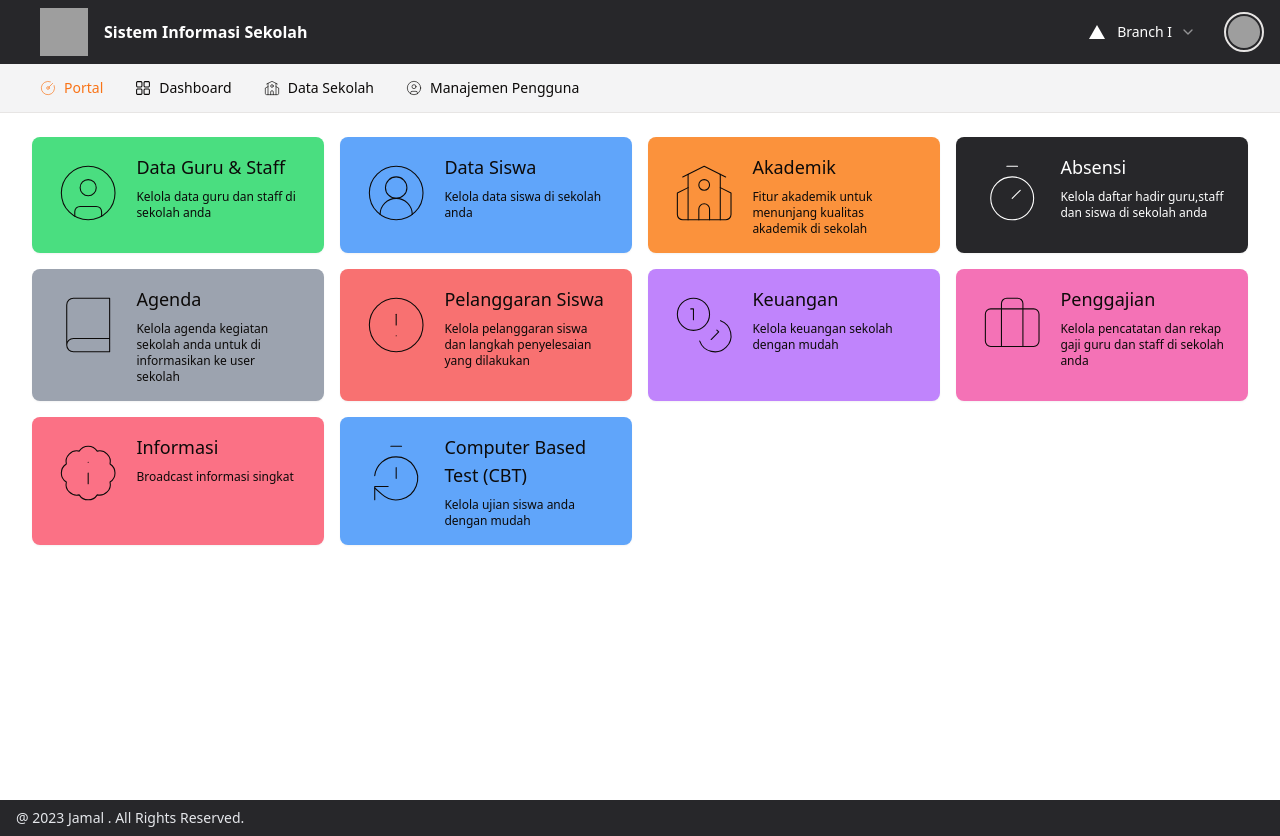
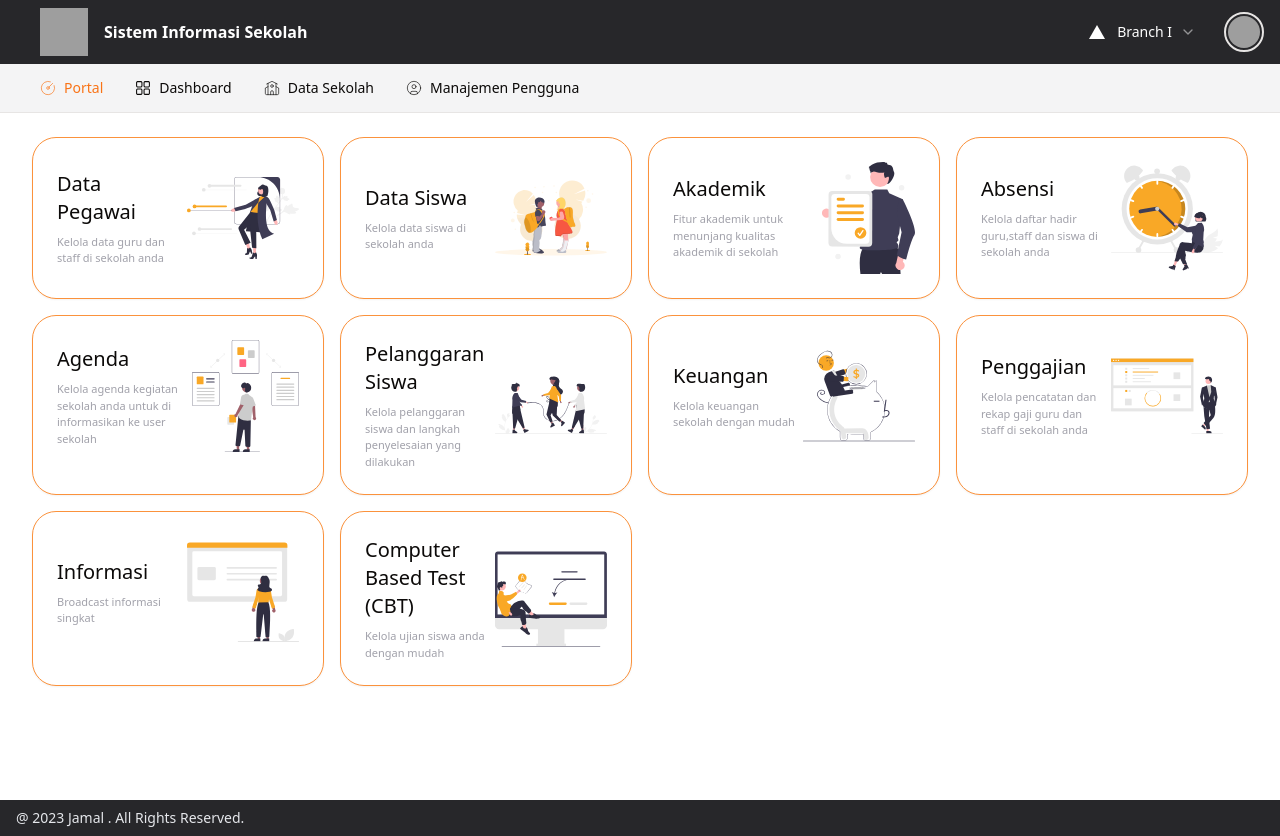
Before and after one commit to SofyanArdiansyah888/vite-shadcn, a React (Vite) app: page / in a window 1280 px wide. Built offline with nearby package versions, Linux system fonts and the light colour scheme; grey boxes are pictures that could not be loaded.

Commit message:
style: change portal design

```diff
--- a/src/pages/portal/components/portal-card.tsx
+++ b/src/pages/portal/components/portal-card.tsx
@@ -1,54 +1,47 @@
 import {Card, CardContent} from "@/components/ui/card.tsx";
-import React from "react";
 import {cva} from "class-variance-authority";
 import {cn} from "@/lib/utils.ts";
 import {Link} from "@tanstack/react-router";
 
-
 interface PortalPageProps {
     title: string
     subtitle: string
-    icon: React.ReactNode
+    imageUrl: string
     color: "red" | "green" | "blue" | "orange" | "zinc" | "gray" | "purple" | "pink" | "indigo" | "rose" | "emerald"
     link: string
 }
 
-const variants = cva("", {
+const variants = cva("hover:text-white font-medium border-[1.3px] rounded-3xl", {
     variants: {
         color: {
-            red: "bg-red-400 hover:bg-red-200",
-            green: "bg-green-400 hover:bg-green-200",
-            blue: "bg-blue-400 hover:bg-blue-200",
-            orange: "bg-orange-400 hover:bg-orange-200",
-            zinc: "bg-zinc-800 hover:bg-zinc-200 text-white",
-            gray: "bg-gray-400 hover:bg-gray-200",
-            purple: "bg-purple-400 hover:bg-purple-200",
-            pink: "bg-pink-400 hover:bg-pink-200",
-            indigo: "bg-indigo-400 hover:bg-indigo-200",
-            rose: "bg-rose-400 hover:bg-rose-200",
-            emerald: "bg-emerald-400 hover:bg-emerald-200",
+            green: "border-primary hover:bg-primary",
+            red: "border-red-400 hover:bg-red-400",
+            blue: "border-blue-400 hover:bg-blue-400",
+            orange: "border-orange-400 hover:bg-orange-400",
+            zinc: "border-zinc-800 hover:bg-zinc-800",
+            gray: "border-gray-400 hover:bg-gray-400",
+            purple: "border-purple-400 hover:bg-purple-400",
+            pink: "border-pink-400 hover:bg-pink-400",
+            indigo: "border-indigo-400 hover:bg-indigo-400",
+            rose: "border-rose-400 hover:bg-rose-400",
+            emerald: "border-emerald-400 hover:bg-emerald-400",
         }
     },
     defaultVariants: {
         color: "green"
     }
 })
-export default function PortalCard({color, icon, title, subtitle, link}: PortalPageProps) {
+export default function PortalCard({color, imageUrl, title, subtitle, link}: PortalPageProps) {
     return <Card className={`${cn(variants({color}))} cursor-pointer`}>
         <Link to={link}>
-            <CardContent className={"flex py-4 gap-4 items-start"}>
-                {icon}
+            <CardContent className={"flex py-6 gap-2 items-center group"}>
                 <div className={"basis-5/6 space-y-3"}>
                     <div className={"space-y-2"}>
-                        <h2 className={"text-lg"}>{title}</h2>
-                        <p className={"text-xs"}>{subtitle}</p>
+                        <h2 className={"text-xl"}>{title}</h2>
+                        <p className={"text-[11px] text-zinc-400 font-medium group-hover:cursor-pointer group-hover:text-white"}>{subtitle}</p>
                     </div>
-                    {/*<Button size={"xs"} variant={"ghost"} className={"text-xs flex gap-1 items-center"}>*/}
-                    {/*    Pilih Menu*/}
-                    {/*    <ArrowRight strokeWidth={1} className={"h-4 w-4"}/>*/}
-                    {/*</Button>*/}
                 </div>
-
+                <img src={imageUrl} className={"w-28 h-28"} alt={"Menu Icon"}/>
             </CardContent>
         </Link>
     </Card>
--- a/src/pages/portal/portal.tsx
+++ b/src/pages/portal/portal.tsx
@@ -1,17 +1,15 @@
 import PortalCard from "@/pages/portal/components/portal-card.tsx";
-import {
-    BadgeInfoIcon,
-    BookIcon,
-    BriefcaseIcon,
-    CircleAlertIcon,
-    CircleUserIcon,
-    CircleUserRoundIcon,
-    CoinsIcon,
-    SchoolIcon,
-    TimerIcon,
-    TimerReset
-} from "lucide-react";
 import PortalLayout from "@/components/layout/portal-layout.tsx";
+import teacherUrl from "../../assets/teacher.svg"
+import imageUrl from "../../assets/children.svg"
+import certivicateUrl from "../../assets/certivicate.svg"
+import timeUrl from "../../assets/time.svg"
+import agendaUrl from "../../assets/agenda.svg"
+import moneyUrl from "../../assets/money.svg"
+import salaryUrl from "../../assets/salary.svg"
+import informationUrl from "../../assets/information.svg"
+import childrenPlayUrl from "../../assets/children-play.svg"
+import testUrl from "../../assets/test.svg"
 
 export default function PortalPage() {
 
@@ -19,25 +17,25 @@ export default function PortalPage() {
         <section className="flex-1 space-y-4 p-8 pt-6">
             <div className={"grid grid-cols-1 md:grid-cols-3 lg:grid-cols-4 gap-4"}>
                 <PortalCard
-                    title={"Data Guru & Staff"}
+                    title={"Data Pegawai"}
                     subtitle={"Kelola data guru dan staff di sekolah anda"}
-                    icon={<CircleUserIcon strokeWidth={0.4} className={"h-20 w-20"}/>}
-                    color={"green"}
+                    imageUrl={teacherUrl}
+                    color={"orange"}
                     link={"/staff"}
                 />
 
                 <PortalCard
                     title={"Data Siswa"}
                     subtitle={"Kelola data siswa di sekolah anda"}
-                    icon={<CircleUserRoundIcon strokeWidth={0.4} className={"h-20 w-20"}/>}
-                    color={"blue"}
-                    link={"/"}
+                    imageUrl={imageUrl}
+                    color={"orange"}
+                    link={"/siswa"}
                 />
 
                 <PortalCard
                     title={"Akademik"}
                     subtitle={"Fitur akademik untuk menunjang kualitas akademik di sekolah"}
-                    icon={<SchoolIcon strokeWidth={0.4} className={"h-20 w-20"}/>}
+                    imageUrl={certivicateUrl}
                     color={"orange"}
                     link={"/akademik/referensi/tahun-ajaran"}
                 />
@@ -45,40 +43,40 @@ export default function PortalPage() {
                 <PortalCard
                     title={"Absensi"}
                     subtitle={"Kelola daftar hadir guru,staff dan siswa di sekolah anda"}
-                    icon={<TimerIcon strokeWidth={0.4} className={"h-20 w-20"}/>}
-                    color={"zinc"}
+                    imageUrl={timeUrl}
+                    color={"orange"}
                     link={"/"}
                 />
 
                 <PortalCard
                     title={"Agenda"}
                     subtitle={"Kelola agenda kegiatan sekolah anda untuk di informasikan ke user sekolah"}
-                    icon={<BookIcon strokeWidth={0.4} className={"h-20 w-20"}/>}
-                    color={"gray"}
+                    imageUrl={agendaUrl}
+                    color={"orange"}
                     link={"/agenda"}
                 />
 
                 <PortalCard
                     title={"Pelanggaran Siswa"}
                     subtitle={"Kelola pelanggaran siswa dan langkah penyelesaian yang dilakukan"}
-                    icon={<CircleAlertIcon strokeWidth={0.4} className={"h-20 w-20"}/>}
-                    color={"red"}
+                    imageUrl={childrenPlayUrl}
+                    color={"orange"}
                     link={"/pelanggaran/jenis-pelanggaran"}
                 />
 
                 <PortalCard
                     title={"Keuangan"}
                     subtitle={"Kelola keuangan sekolah dengan mudah"}
-                    icon={<CoinsIcon strokeWidth={0.4} className={"h-20 w-20"}/>}
-                    color={"purple"}
+                    imageUrl={moneyUrl}
+                    color={"orange"}
                     link={"/"}
                 />
 
                 <PortalCard
                     title={"Penggajian"}
                     subtitle={"Kelola pencatatan dan rekap gaji guru dan staff di sekolah anda"}
-                    icon={<BriefcaseIcon strokeWidth={0.4} className={"h-20 w-20"}/>}
-                    color={"pink"}
+                    imageUrl={salaryUrl}
+                    color={"orange"}
                     link={"/"}
                 />
 
@@ -93,8 +91,8 @@ export default function PortalPage() {
                 <PortalCard
                     title={"Informasi"}
                     subtitle={"Broadcast informasi singkat"}
-                    icon={<BadgeInfoIcon strokeWidth={0.4} className={"h-20 w-20"}/>}
-                    color={"rose"}
+                    imageUrl={informationUrl}
+                    color={"orange"}
                     link={"/informasi"}
                 />
 
@@ -109,8 +107,8 @@ export default function PortalPage() {
                 <PortalCard
                     title={"Computer Based Test (CBT)"}
                     subtitle={"Kelola ujian siswa anda dengan mudah"}
-                    icon={<TimerReset strokeWidth={0.4} className={"h-20 w-20"}/>}
-                    color={"blue"}
+                    imageUrl={testUrl}
+                    color={"orange"}
                     link={"/"}
                 />
 
```
